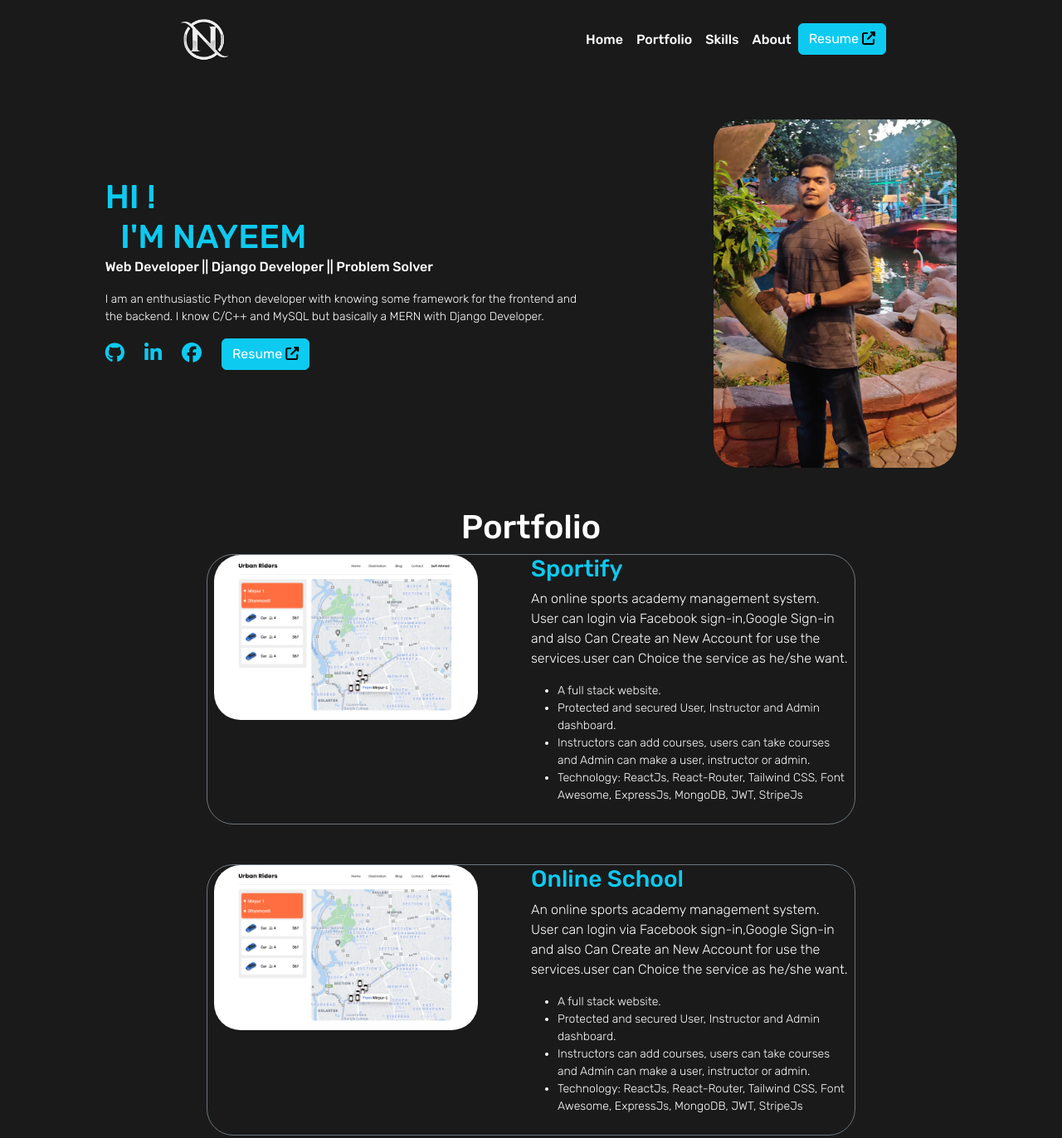
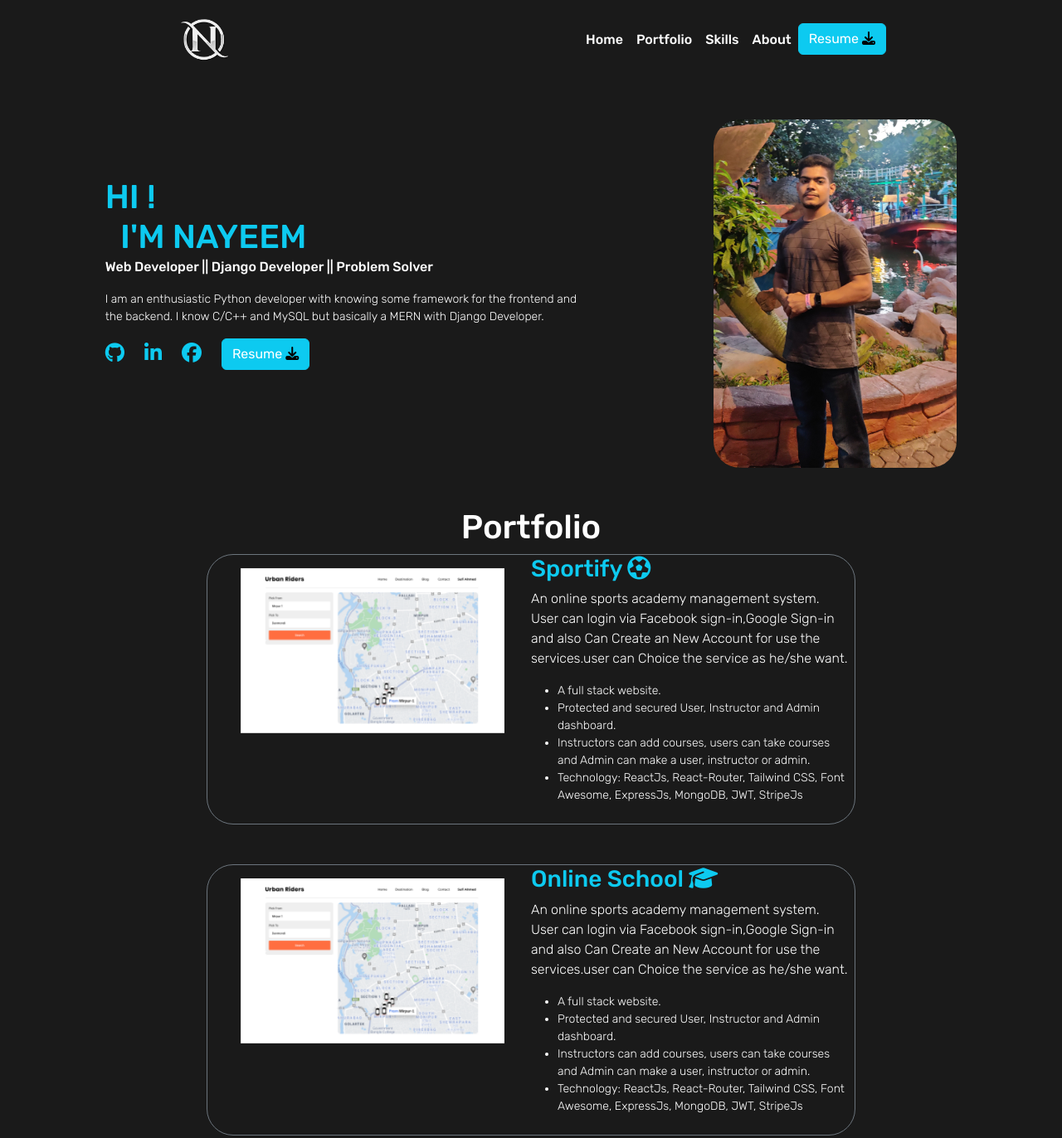
Before and after one commit to snayeemu/bootstrap-portfolio, a plain HTML site: page index.html in a window 1280 px wide. Shown: the top 1372 px of the page at 83% size. Drawn offline with nearby package versions, Linux system fonts and the light colour scheme.

Commit message:
carousels-added

```diff
--- a/index.html
+++ b/index.html
@@ -70,10 +70,12 @@
                   <a class="nav-link text-white" href="#">About</a>
                 </li>
                 <li class="nav-item">
-                  <button class="btn btn-info">
-                    <span class="text-white">Resume</span>
-                    <i class="fa fa-external-link" aria-hidden="true"></i>
-                  </button>
+                  <a
+                    href="https://drive.google.com/u/0/uc?id=12jeJkAzPbRGAD7Drl2TlWHnDL993Ahjk&export=download"
+                    ><button class="btn btn-info">
+                      <span class="text-white">Resume</span>
+                      <i class="fa fa-download" aria-hidden="true"></i></button
+                  ></a>
                 </li>
               </ul>
             </div>
@@ -104,10 +106,14 @@
                   aria-hidden="true"
                 ></i
               ></a>
-              <button class="btn btn-info">
-                <span class="text-white">Resume</span>
-                <i class="fa fa-external-link" aria-hidden="true"></i>
-              </button>
+              <a
+                href="https://drive.google.com/u/0/uc?id=12jeJkAzPbRGAD7Drl2TlWHnDL993Ahjk&export=download"
+              >
+                <button class="btn btn-info">
+                  <span class="text-white">Resume</span>
+                  <i class="fa fa-download" aria-hidden="true"></i>
+                </button>
+              </a>
             </div>
           </div>
           <div class="col-lg-3 col-7">
@@ -120,15 +126,51 @@
         <div
           class="border border-1 border-secondary rounded-5 px-2 pt-lg-0 d-lg-flex col-lg-8 mx-auto justify-content-between align-items-start mb-5"
         >
-          <div class="mt-3 mt-lg-0 col-lg-6">
-            <img
-              class="img-fluid rounded-5 col-lg-10"
-              src="./projects-img/travel-guru-map.png"
-              alt=""
-            />
+          <div class="mt-3 mt-lg-0 col-lg-6 ">
+            <div
+              id="carouselExampleInterval"
+              class="carousel slide col-11 mx-auto col-lg-10 mt-3"
+              data-bs-ride="carousel"
+            >
+              <div class="carousel-inner">
+                <div class="carousel-item active" data-bs-interval="4000">
+                  <img  src="./projects-img/travel-guru-map.png" class="d-block w-100 " alt="..." />
+                </div>
+                <div class="carousel-item" data-bs-interval="4000">
+                  <img src="./projects-img/Travel-Search.png" class="d-block w-100 " alt="..." />
+                </div>
+              </div>
+              <button
+                class="carousel-control-prev"
+                type="button"
+                data-bs-target="#carouselExampleInterval"
+                data-bs-slide="prev"
+              >
+                <span
+                  class="carousel-control-prev-icon"
+                  aria-hidden="true"
+                ></span>
+                <span class="visually-hidden">Previous</span>
+              </button>
+              <button
+                class="carousel-control-next"
+                type="button"
+                data-bs-target="#carouselExampleInterval"
+                data-bs-slide="next"
+              >
+                <span
+                  class="carousel-control-next-icon"
+                  aria-hidden="true"
+                ></span>
+                <span class="visually-hidden">Next</span>
+              </button>
+            </div>
           </div>
           <div class="mt-2 mt-lg-0 mb-lg-2">
-            <h3 class="text-info">Sportify</h3>
+            <h3 class="text-info">
+              Sportify
+              <i class="fa fa-futbol-o" aria-hidden="true"></i>
+            </h3>
             <p class="fw-light">
               An online sports academy management system. User can login via
               Facebook sign-in,Google Sign-in and also Can Create an New Account
@@ -153,15 +195,51 @@
         <div
           class="border border-1 border-secondary rounded-5 px-2 pt-lg-0 d-lg-flex col-lg-8 mx-auto justify-content-between align-items-start mb-5"
         >
-          <div class="mt-3 mt-lg-0 col-lg-6">
-            <img
-              class="img-fluid rounded-5 col-lg-10"
-              src="./projects-img/travel-guru-map.png"
-              alt=""
-            />
+        <div class="mt-3 mt-lg-0 col-lg-6 ">
+          <div
+            id="carouselExampleInterval"
+            class="carousel slide col-11 mx-auto col-lg-10 mt-3"
+            data-bs-ride="carousel"
+          >
+            <div class="carousel-inner">
+              <div class="carousel-item active" data-bs-interval="4000">
+                <img  src="./projects-img/travel-guru-map.png" class="d-block w-100 " alt="..." />
+              </div>
+              <div class="carousel-item" data-bs-interval="4000">
+                <img src="./projects-img/Travel-Search.png" class="d-block w-100 " alt="..." />
+              </div>
+            </div>
+            <button
+              class="carousel-control-prev"
+              type="button"
+              data-bs-target="#carouselExampleInterval"
+              data-bs-slide="prev"
+            >
+              <span
+                class="carousel-control-prev-icon"
+                aria-hidden="true"
+              ></span>
+              <span class="visually-hidden">Previous</span>
+            </button>
+            <button
+              class="carousel-control-next"
+              type="button"
+              data-bs-target="#carouselExampleInterval"
+              data-bs-slide="next"
+            >
+              <span
+                class="carousel-control-next-icon"
+                aria-hidden="true"
+              ></span>
+              <span class="visually-hidden">Next</span>
+            </button>
           </div>
+        </div>
           <div class="mt-2 mt-lg-0 mb-lg-2">
-            <h3 class="text-info">Online School</h3>
+            <h3 class="text-info">
+              Online School
+              <i class="fa fa-graduation-cap" aria-hidden="true"></i>
+            </h3>
             <p class="fw-light">
               An online sports academy management system. User can login via
               Facebook sign-in,Google Sign-in and also Can Create an New Account
```
